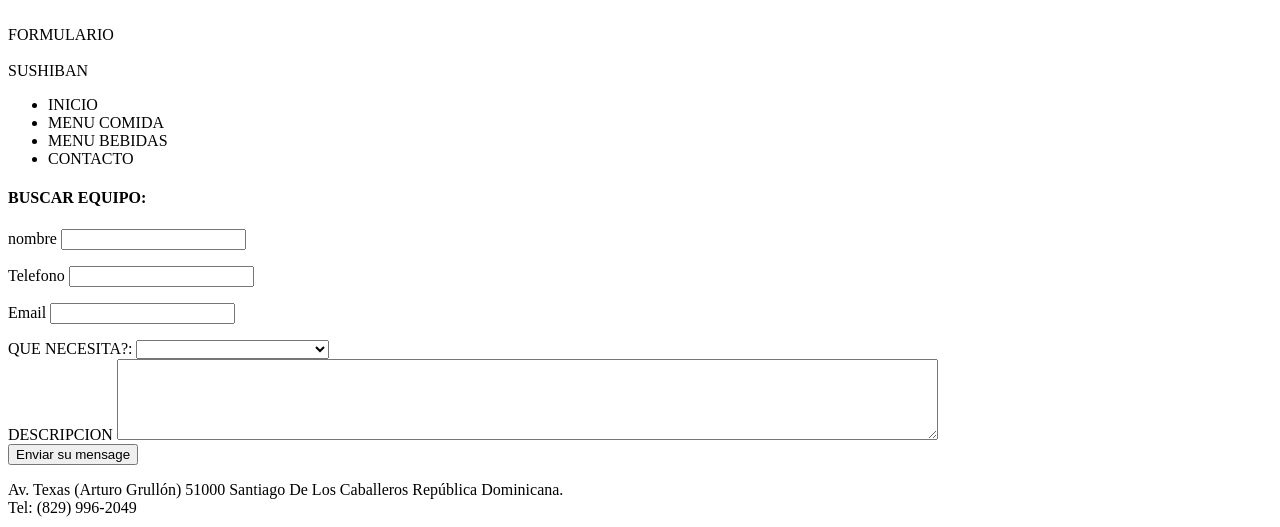
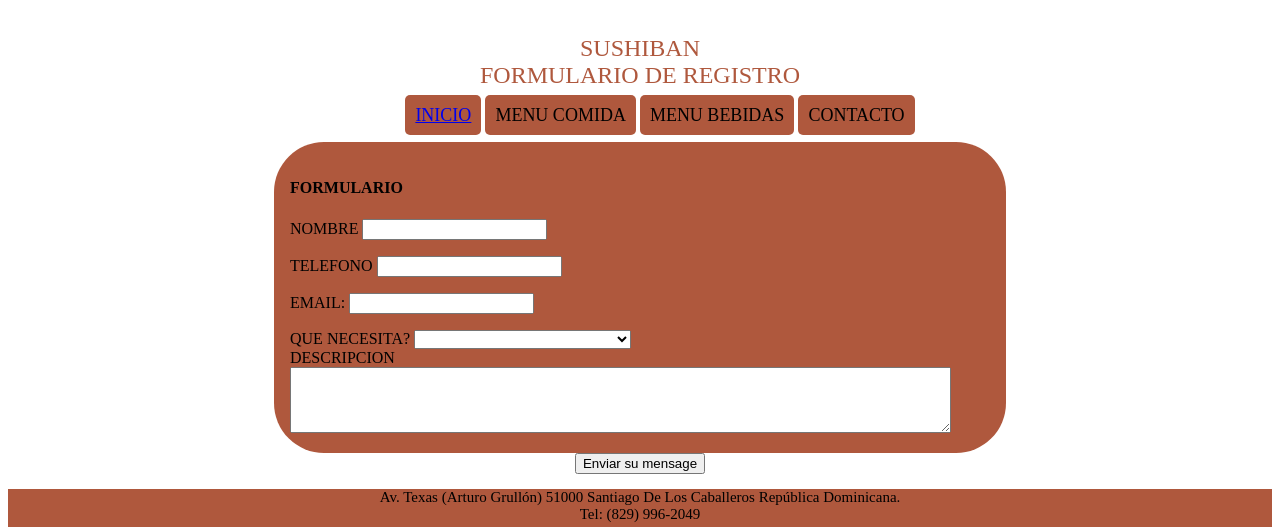
Before and after one commit to edmon0696/parcial2, a website: page public_html/formulario.html in a window 1280 px wide. Shown: the top 527 px of the page. Drawn offline with Linux system fonts and the light colour scheme.

Commit message:
(mensaje “Definiendo mis estilos

```diff
--- /dev/null
+++ b/public_html/estilos.css
@@ -0,0 +1,83 @@
+/*
+To change this license header, choose License Headers in Project Properties.
+To change this template file, choose Tools | Templates
+and open the template in the editor.
+*/
+/*
+    Created on : Jul 9, 2018, 7:58:08 PM
+    Author     : 00140469
+*/
+
+#cabecera {
+
+  font-size:  24px;
+  font-family: Times New Roman;
+  color: #af583d;
+  text-align: center;
+
+}
+
+UL LI{
+
+    list-style: none;
+    background: #af583d;
+    display: inline;
+    font-size: 18px;
+    font-family: Adobe Fan Heiti Std B;
+    padding: 10px;
+    border-radius: 5px;
+
+}
+
+
+#menu {
+    text-align: center;
+
+}
+
+form{
+    width:700px;
+    background: #af583d;
+    padding: 1em;
+    margin:  0 auto;
+    border-radius: 50px;
+    text-align: left;
+}
+
+img{
+
+    border-radius: 15px;
+
+}
+
+#Cuerpo {
+
+    text-align: center;
+    font-size: 18px;
+
+
+}
+
+#pie {
+    text-align: center;
+    font-size: 15px;
+    font-family:  Times New Roman;
+    background: #af583d;
+}
+
+ a:hover {
+    color: red;
+     font-size: 30px;
+ }
+
+ a:active {
+     color: white;
+ }
+
+ a:visited {
+     color: blue;
+     }
+
+     #boton {
+         text-align: center;
+     }
--- a/public_html/formulario.html
+++ b/public_html/formulario.html
@@ -6,22 +6,22 @@
 -->
 <html>
     <head>
-        <title>FORMULARIO</title>
+        <title>FORMULARIO DE REGISTRO</title>
         <meta charset="UTF-8">
         <meta name="viewport" content="width=device-width, initial-scale=1.0">
+        <link href="estilos.css" rel="stylesheet" type="text/css"/>
 
     </head>
     <body>
         <div id="cabecera">
-            <br> FORMULARIO
-        </div>
-         <div id="cabecera">
-            <br> SUSHIBAN
+            <br> SUSHIBAN <br>
+
+            FORMULARIO DE REGISTRO
         </div>
 
         <div id="menu">
             <ul>
-                <li>INICIO</li>
+                <li><a href=index.html>INICIO</a></li>
                 <li>MENU COMIDA</li>
                 <li>MENU BEBIDAS</li>
                 <li>CONTACTO</li>
@@ -33,46 +33,54 @@
      </body>
 
      <form>
-            <h4>BUSCAR EQUIPO:</h4>
+            <h4>FORMULARIO</h4>
 
             <DL>
-                </LABEL form="nombre">  nombre</LABEL>
+                </LABEL form="nombre">NOMBRE</LABEL>
                 <INPUT TYPE="TEXT" name="Nombre"/>
                </DL>
 
              <DL>
-                </LABEL form="Telefono">  Telefono</LABEL>
+                </LABEL form="Telefono">TELEFONO</LABEL>
                 <INPUT TYPE="TEXT" name="Telefono"/>
                </DL>
 
 
 
              <DL>
-                </LABEL form="Email">  Email</LABEL>
-                <INPUT TYPE="TEXT" name="Email"/>
-               </DL>
+                  <label for="email">EMAIL:</label>
+                  <INPUT TYPE="TEXT" name="EMAIL"/>
 
-        </form
+             </DL>
 
-        <div>
-                  <label for="que necesita"> QUE NECESITA?:</label>
-                     <select name="-SELECCIONA-">
 
-              <option value="select" selected="seleccione" </option>
-              <option value="VIP"> Afiliarme como cliente VIP </option>
-              <option value="INFO"> Recibir informacion de oferta </option>
-              <option value="INFO">Cliente en linea </option>
-                         <option value="otro"> OTRO</option>
+
+
+       <div>
+                          <label for="select"> QUE NECESITA?</label>
+
+                     <select name="select">
+                     <option value="select" selected="seleccione" </option>
+                     <option value="Cliente VIP"> Cliente VIP </option>
+                     <option value="Recibir informacion de productos"> Recibir informacion de productos </option>
+                     <option value="Cliente en linea"> Cliente en linea </option>
+                     <option value="Otro"> Otro</option>
+
                  </select>
                  </div>
 
+
          <div>
                <label for="descripcion"> DESCRIPCION</label>
-                 <textarea name="descripcion" cols="100" rows="5"> </textarea>
+                 <textarea name="descripcion" cols="80" rows="4"> </textarea>
                  </div>
+         </form>
+     <div id="boton">
 
-        <button type="submit" > Enviar su mensage</button>
+        <button type="submit"> Enviar su mensage</button>
+        </div>
           <div> <div id="pie">
+
             <P> Av. Texas (Arturo Grullón) 51000 Santiago De Los Caballeros República Dominicana. <br>
               Tel: (829) 996-2049
              </p>
```
Also changed, not shown: public_html/index.html (+7 -4 lines).
